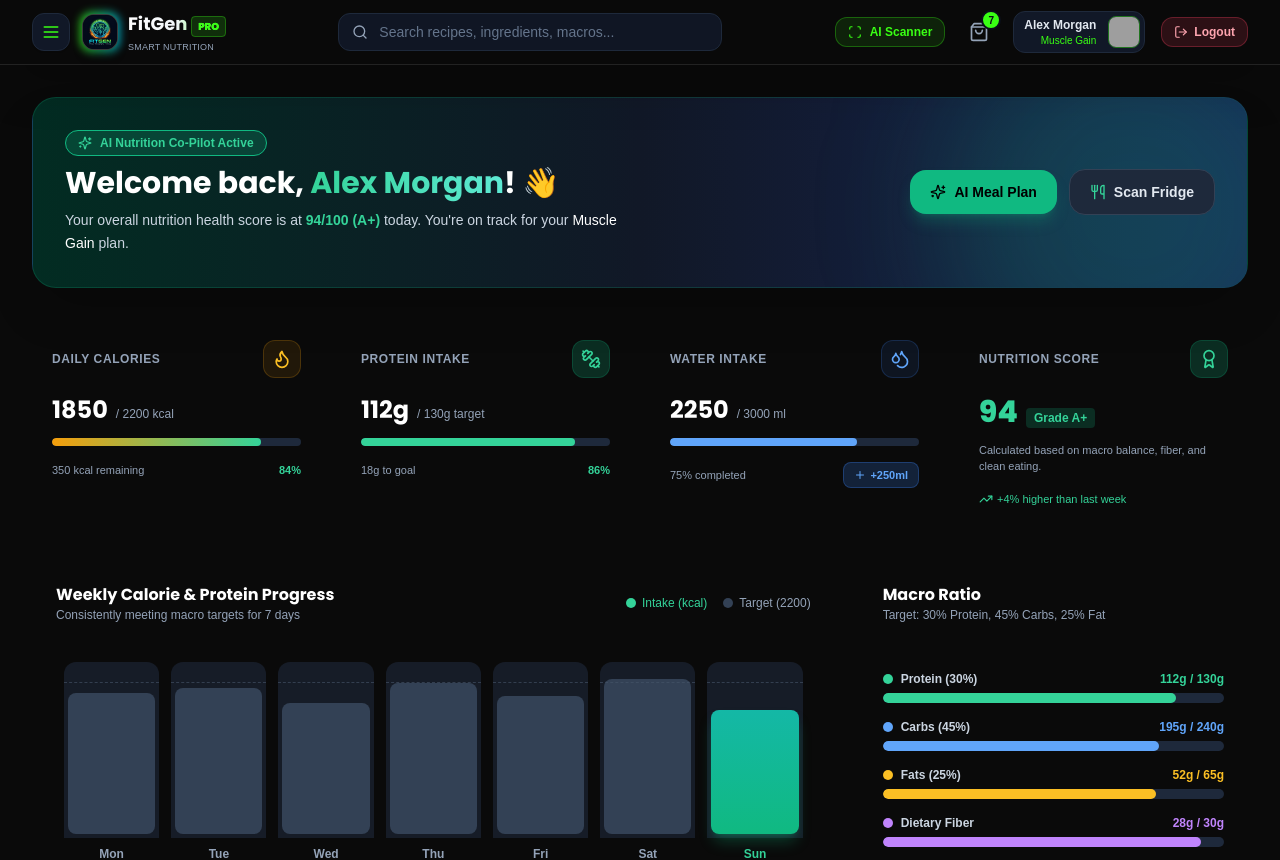
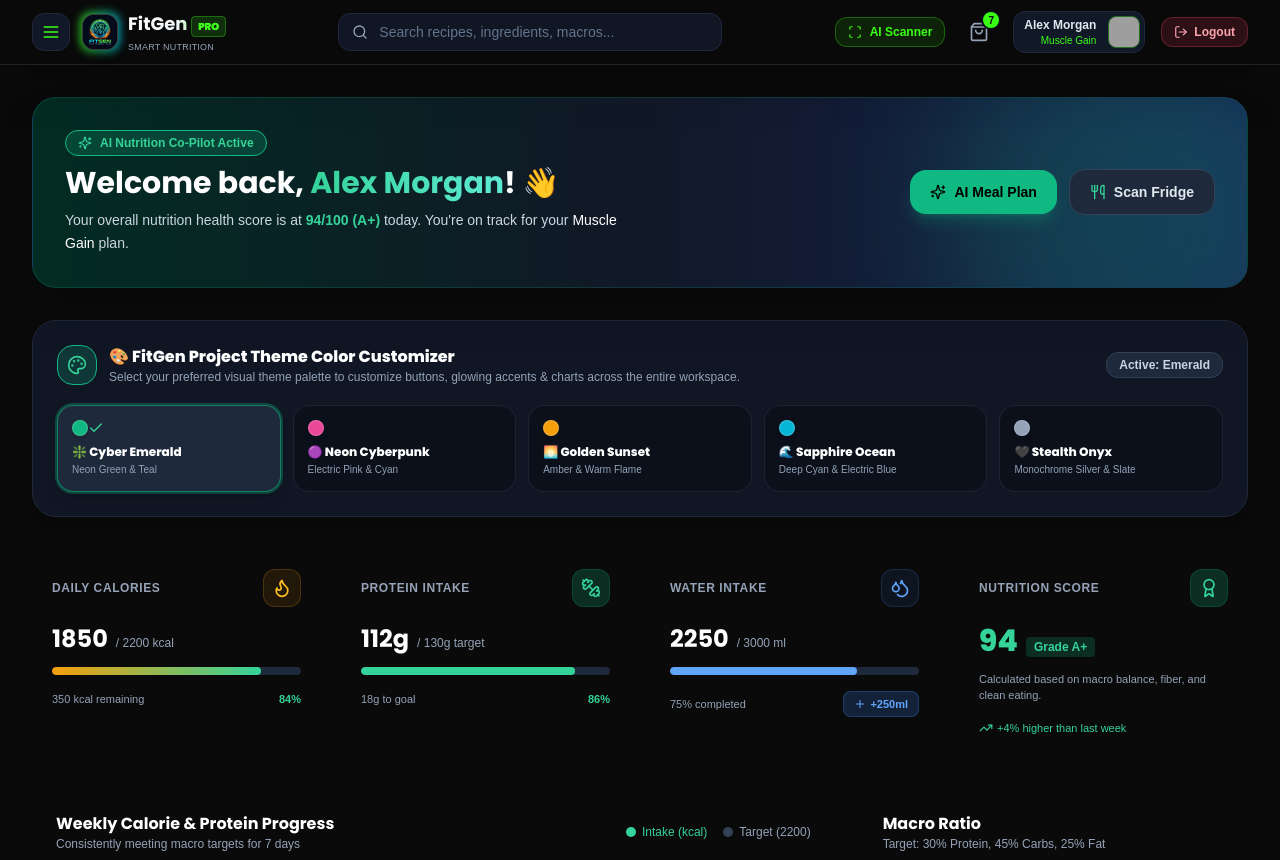
Before and after one commit to 4mh24cs411-ops/prasadpro, a React (Vite) app: page /dashboard in a window 1280 px wide. Shown: the top 860 px of the page. Built offline with nearby package versions, Linux system fonts and the light colour scheme; sample sign-in values are in the browser's storage; grey boxes are pictures that could not be loaded.

Commit message:
Add Project Theme Color Customizer widget directly into Dashboard

```diff
--- a/src/pages/DashboardPage.jsx
+++ b/src/pages/DashboardPage.jsx
@@ -15,11 +15,13 @@ import {
   Calendar,
   Utensils,
   ChevronRight,
-  Heart
+  Heart,
+  Palette,
+  Check
 } from 'lucide-react';
 
 export default function DashboardPage() {
-  const { userProfile, dailyLog, addWater, mealPlan, logMealToTracker } = useApp();
+  const { userProfile, dailyLog, addWater, mealPlan, logMealToTracker, currentTheme, changeTheme } = useApp();
 
   const caloriePercentage = Math.min(100, Math.round((dailyLog.calories / userProfile.dailyCalorieBudget) * 100));
   const proteinPercentage = Math.min(100, Math.round((dailyLog.protein / userProfile.dailyProteinGoal) * 100));
@@ -97,6 +99,64 @@ export default function DashboardPage() {
               <Utensils className="w-4 h-4 text-emerald-400" /> Scan Fridge
             </NavLink>
           </div>
+        </div>
+      </div>
+
+      {/* FitGen Project Theme Color Customizer */}
+      <div className="rounded-3xl bg-slate-900/90 border border-slate-800 p-6 space-y-4 shadow-xl">
+        <div className="flex flex-col sm:flex-row sm:items-center justify-between gap-3">
+          <div className="flex items-center gap-3">
+            <div className="w-10 h-10 rounded-2xl bg-emerald-500/10 border border-emerald-500/30 text-emerald-400 flex items-center justify-center shrink-0">
+              <Palette className="w-5 h-5" />
+            </div>
+            <div>
+              <h3 className="text-base font-extrabold text-white font-heading flex items-center gap-2">
+                🎨 FitGen Project Theme Color Customizer
+              </h3>
+              <p className="text-xs text-slate-400">
+                Select your preferred visual theme palette to customize buttons, glowing accents & charts across the entire workspace.
+              </p>
+            </div>
+          </div>
+
+          <span className="self-start sm:self-auto px-3 py-1 rounded-xl bg-slate-800 border border-slate-700 text-xs font-bold text-slate-300 capitalize">
+            Active: {currentTheme}
+          </span>
+        </div>
+
+        <div className="grid grid-cols-2 sm:grid-cols-3 md:grid-cols-5 gap-3 pt-1">
+          {[
+            { name: 'emerald', label: '❇️ Cyber Emerald', desc: 'Neon Green & Teal', color: '#10B981' },
+            { name: 'cyberpunk', label: '🟣 Neon Cyberpunk', desc: 'Electric Pink & Cyan', color: '#EC4899' },
+            { name: 'sunset', label: '🌅 Golden Sunset', desc: 'Amber & Warm Flame', color: '#F59E0B' },
+            { name: 'ocean', label: '🌊 Sapphire Ocean', desc: 'Deep Cyan & Electric Blue', color: '#06B6D4' },
+            { name: 'stealth', label: '🖤 Stealth Onyx', desc: 'Monochrome Silver & Slate', color: '#94A3B8' }
+          ].map((thm) => {
+            const isSelected = currentTheme === thm.name;
+            return (
+              <button
+                key={thm.name}
+                onClick={() => changeTheme(thm.name)}
+                className={`p-3.5 rounded-2xl text-left transition-all border cursor-pointer flex flex-col justify-between space-y-2 group ${
+                  isSelected
+                    ? 'bg-slate-800 border-emerald-500/60 shadow-lg ring-2 ring-emerald-500/30 scale-102'
+                    : 'bg-slate-950/80 border-slate-800/80 hover:border-slate-700 hover:bg-slate-900'
+                }`}
+              >
+                <div className="flex items-center justify-between">
+                  <span className="w-4 h-4 rounded-full border border-white/20 shadow-md" style={{ backgroundColor: thm.color }} />
+                  {isSelected && <Check className="w-4 h-4 text-emerald-400" />}
+                </div>
+
+                <div>
+                  <h4 className="text-xs font-extrabold text-white group-hover:text-emerald-400 transition-colors">
+                    {thm.label}
+                  </h4>
+                  <p className="text-[10px] text-slate-400 mt-0.5">{thm.desc}</p>
+                </div>
+              </button>
+            );
+          })}
         </div>
       </div>
 
```
